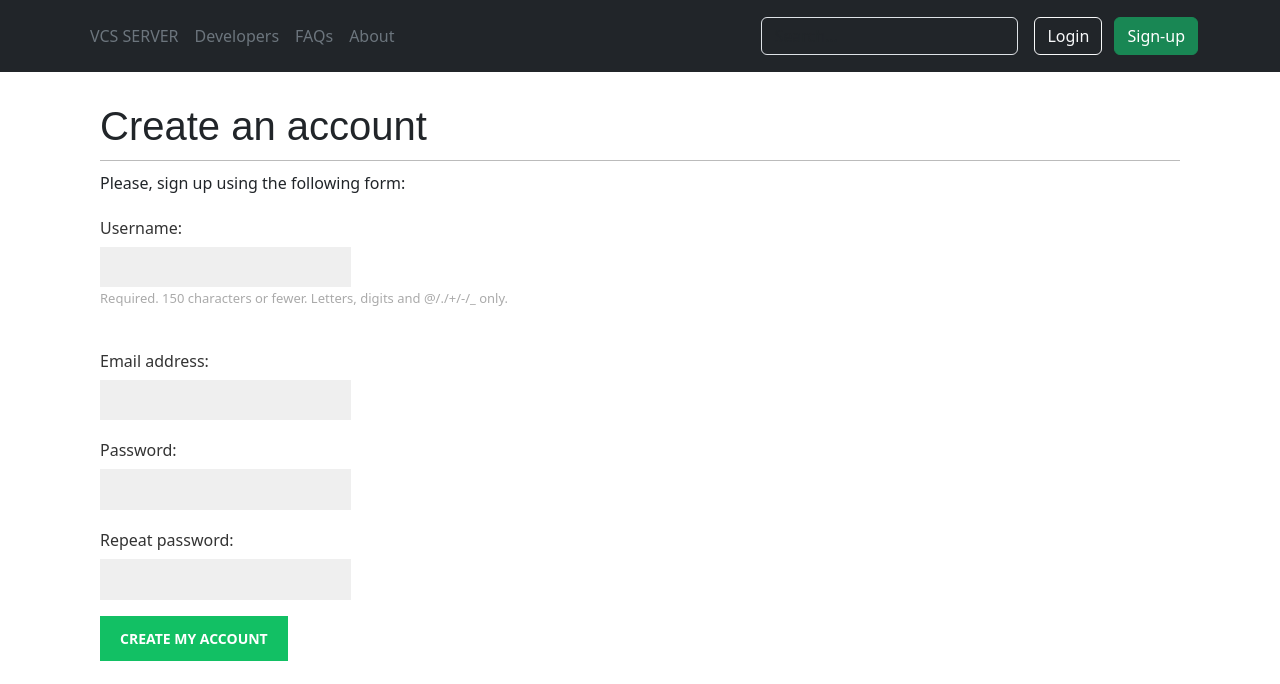
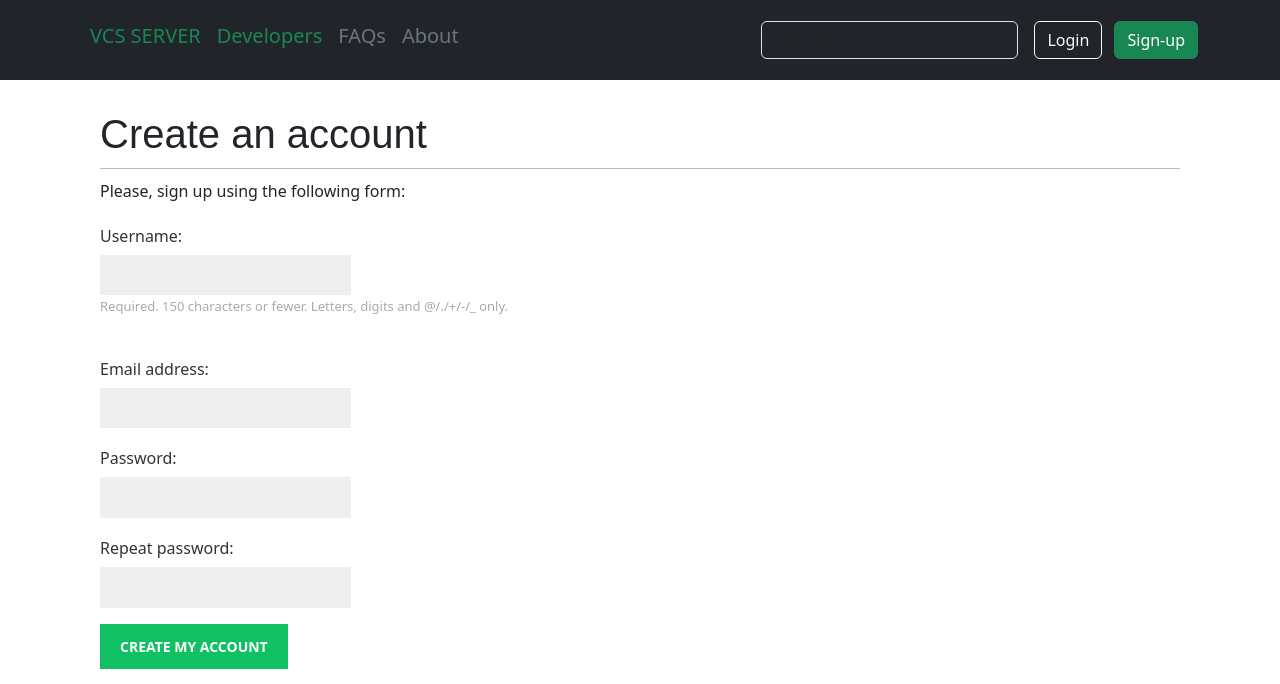
Before and after one commit to MrR3353/diplom_server, a Django app: page /account/register/ in a window 1280 px wide. Shown: the top 684 px of the page. Run offline with Django 5.2, Linux system fonts and the light colour scheme; some web fonts are replaced.

Commit message:
улучшил шрифты

```diff
--- a/social_net/account/templates/base.html
+++ b/social_net/account/templates/base.html
@@ -12,16 +12,16 @@
     <div class="container">
       <div class="d-flex flex-wrap align-items-center justify-content-center justify-content-lg-start">
         <ul class="nav col-12 col-lg-auto me-lg-auto mb-2 justify-content-center mb-md-0">
-          <li><a href="{% url "all_repositories" %}" class="nav-link px-2
-              {% if section == "all_repositories" %}text-white{% else %}text-secondary{% endif %}">VCS SERVER</a></li>
+          <li class="h5"><a href="{% url "all_repositories" %}" class="nav-link px-2
+              {% if section == "all_repositories" %}text-white{% else %}text-success{% endif %}">VCS SERVER</a></li>
           {% if request.user.is_authenticated %}
-          <li><a href="{% url "profile" user.username %}" class="nav-link px-2
-              {% if section == "profile" %}text-white{% else %}text-secondary{% endif %}">My repositories</a></li>
+          <li class="h5"><a href="{% url "profile" user.username %}" class="nav-link px-2
+              {% if section == "profile" %}text-white{% else %}text-success{% endif %}">My repositories</a></li>
           {% endif %}
-          <li><a href="{% url "developers" %}" class="nav-link px-2
-              {% if section == "developers" %}text-white{% else %}text-secondary{% endif %}">Developers</a></li>
-          <li><a href="#" class="nav-link px-2 text-secondary">FAQs</a></li>
-          <li><a href="#" class="nav-link px-2 text-secondary">About</a></li>
+          <li class="h5"><a href="{% url "developers" %}" class="nav-link px-2
+              {% if section == "developers" %}text-white{% else %}text-success{% endif %}">Developers</a></li>
+          <li class="h5"><a href="#" class="nav-link px-2 text-secondary">FAQs</a></li>
+          <li class="h5"><a href="#" class="nav-link px-2 text-secondary">About</a></li>
         </ul>
 
         <form class="col-12 col-lg-auto mb-3 mb-lg-0 me-lg-3" role="search">
```
